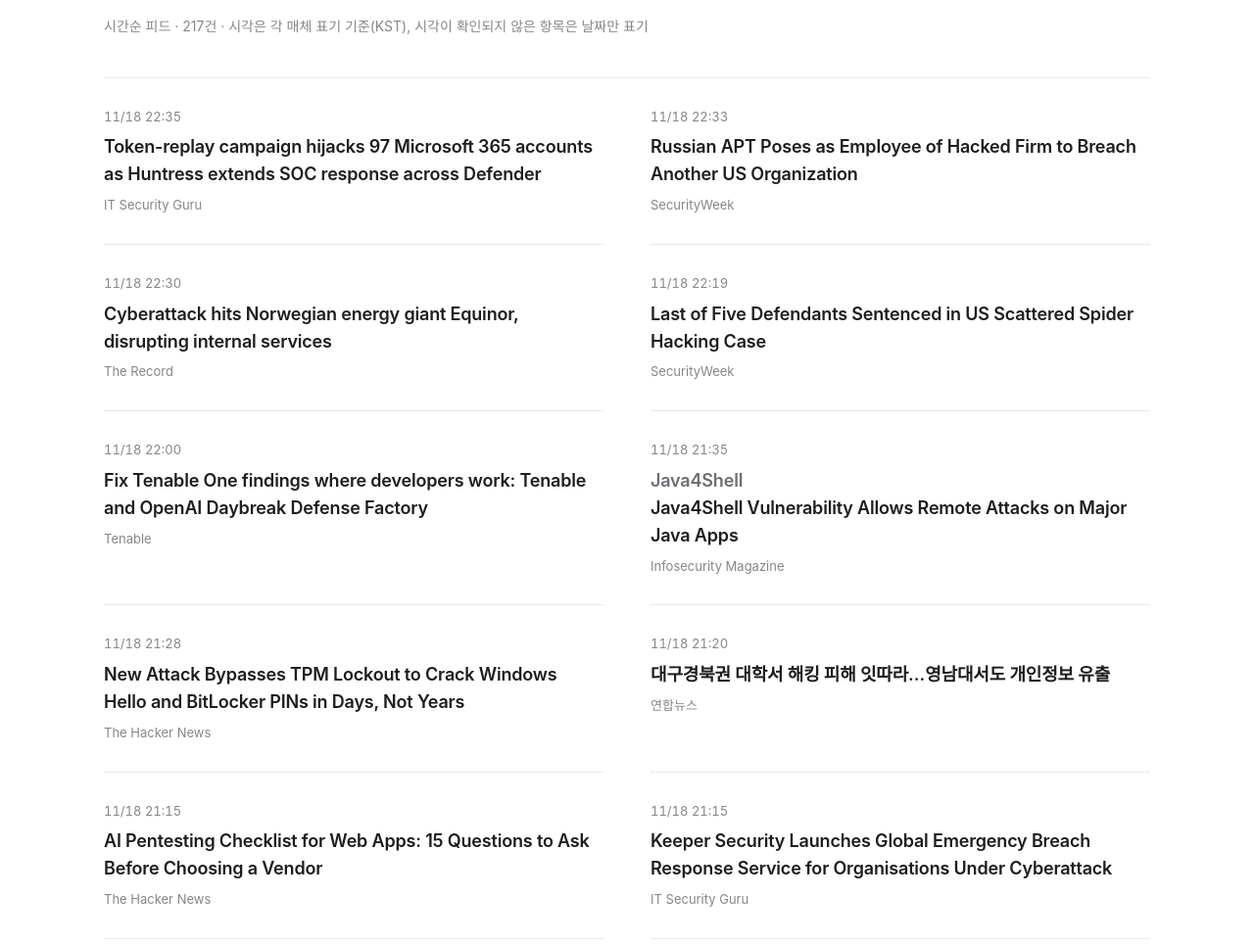
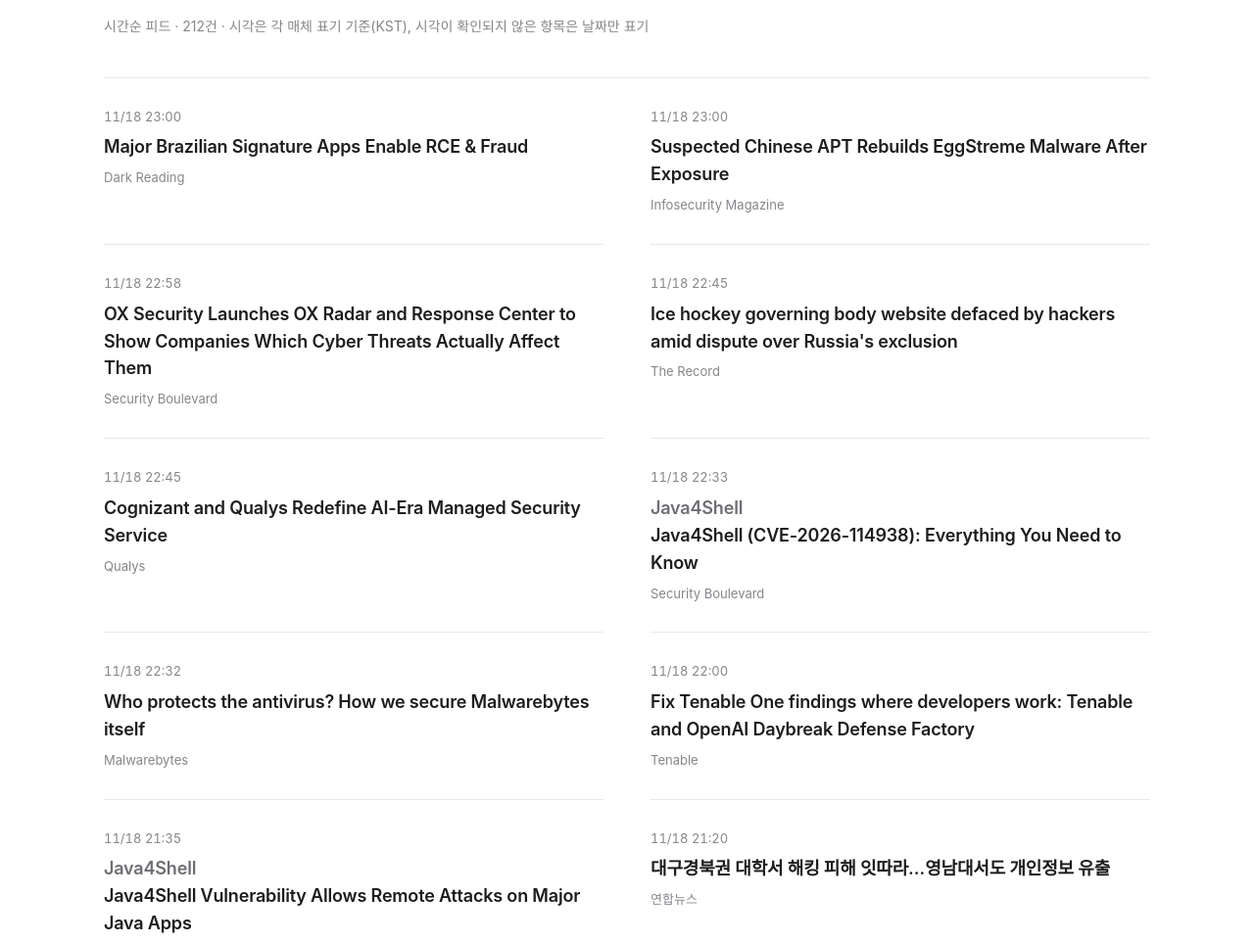
Before and after one commit to seungwooooooo/security-brief, a plain HTML site: page index.html in a window 1280 px wide. Shown: the part 901-1865 px from the top of the page at 98% size. Drawn offline with Linux system fonts and the light colour scheme.

Commit message:
보안뉴스 업데이트: 해외 8건 추가 (2026-11-18 23:06 KST 수집 기준)

```diff
--- a/index.html
+++ b/index.html
@@ -218,7 +218,7 @@
         <p class="mast-date">2026년 11월 18일 수요일 · KST</p>
         <h1>오늘의 보안 브리핑</h1>
         <p class="mast-sub">11월 17~18일 발표된 실제 보안 뉴스를 모았습니다. 오늘의 중심은 원격 코드 실행이 주장되는 Java 취약점 ‘Java4Shell’(RCE 여부는 논란 중), 국내 대학 28곳 연쇄 해킹, 그리고 CNN·BBC까지 번진 Optimizely 공급망 공격입니다.</p>
-        <p class="mast-meta">수집 기준 2026년 11월 18일 22:36 KST · 랜섬웨어 유출 현황은 11월 18일 08:08 KST 확인 · 모든 항목에 출처를 표기했습니다</p>
+        <p class="mast-meta">수집 기준 2026년 11월 18일 23:06 KST · 랜섬웨어 유출 현황은 11월 18일 08:08 KST 확인 · 모든 항목에 출처를 표기했습니다</p>
       </header>
 
       <!-- ===================== 1. 경고 배너 ===================== -->
@@ -235,30 +235,45 @@
       <section aria-labelledby="h-feed" id="sec-feed">
         <div class="sec-head">
           <h2 id="h-feed"><button class="sec-toggle" type="button" aria-expanded="true" aria-controls="body-feed"><span>실시간 뉴스</span><svg class="chev" viewBox="0 0 12 12" width="14" height="14" aria-hidden="true" focusable="false"><path d="M2.5 4.25 6 7.75l3.5-3.5" fill="none" stroke="currentColor" stroke-width="1.6" stroke-linecap="round" stroke-linejoin="round"/></svg></button></h2>
-          <p>시간순 피드 · 217건 · 시각은 각 매체 표기 기준(KST), 시각이 확인되지 않은 항목은 날짜만 표기</p>
+          <p>시간순 피드 · 212건 · 시각은 각 매체 표기 기준(KST), 시각이 확인되지 않은 항목은 날짜만 표기</p>
         </div>
         <div class="sec-body" id="body-feed">
           <div class="sec-inner">
             <div class="feed">
           <article class="feed-item">
-            <span class="feed-time">11/18 22:35</span>
-            <h3><a href="https://www.itsecurityguru.org/2026/11/18/token-replay-campaign-hijacks-97-microsoft-365-accounts-as-huntress-extends-soc-response-across-defender/?utm_source=rss&amp;utm_medium=rss&amp;utm_campaign=token-replay-campaign-hijacks-97-microsoft-365-accounts-as-huntress-extends-soc-response-across-defender" target="_blank" rel="noopener">Token-replay campaign hijacks 97 Microsoft 365 accounts as Huntress extends SOC response across Defender</a></h3>
-            <span class="feed-src">IT Security Guru</span>
+            <span class="feed-time">11/18 23:00</span>
+            <h3><a href="https://www.darkreading.com/vulnerabilities-threats/major-brazilian-signature-app-rce-fraud" target="_blank" rel="noopener">Major Brazilian Signature Apps Enable RCE &amp; Fraud</a></h3>
+            <span class="feed-src">Dark Reading</span>
+          </article>
+          <article class="feed-item">
+            <span class="feed-time">11/18 23:00</span>
+            <h3><a href="https://www.infosecurity-magazine.com/news/eggstreme-malware-rebuilt-after/" target="_blank" rel="noopener">Suspected Chinese APT Rebuilds EggStreme Malware After Exposure</a></h3>
+            <span class="feed-src">Infosecurity Magazine</span>
+          </article>
+          <article class="feed-item">
+            <span class="feed-time">11/18 22:58</span>
+            <h3><a href="https://securityboulevard.com/2026/11/ox-security-launches-ox-radar-and-response-center-to-show-companies-which-cyber-threats-actually-affect-them/" target="_blank" rel="noopener">OX Security Launches OX Radar and Response Center to Show Companies Which Cyber Threats Actually Affect Them</a></h3>
+            <span class="feed-src">Security Boulevard</span>
+          </article>
+          <article class="feed-item">
+            <span class="feed-time">11/18 22:45</span>
+            <h3><a href="https://therecord.media/russia-hockey-cyberattack-championships" target="_blank" rel="noopener">Ice hockey governing body website defaced by hackers amid dispute over Russia's exclusion</a></h3>
+            <span class="feed-src">The Record</span>
+          </article>
+          <article class="feed-item">
+            <span class="feed-time">11/18 22:45</span>
+            <h3><a href="https://blog.qualys.com/product-tech/2026/11/18/cognizant-and-qualys-redefine-ai-era-managed-security-service" target="_blank" rel="noopener">Cognizant and Qualys Redefine AI-Era Managed Security Service</a></h3>
+            <span class="feed-src">Qualys</span>
           </article>
           <article class="feed-item">
             <span class="feed-time">11/18 22:33</span>
-            <h3><a href="https://www.securityweek.com/russian-apt-poses-as-employee-of-hacked-firm-to-breach-another-us-organization/" target="_blank" rel="noopener">Russian APT Poses as Employee of Hacked Firm to Breach Another US Organization</a></h3>
-            <span class="feed-src">SecurityWeek</span>
-          </article>
-          <article class="feed-item">
-            <span class="feed-time">11/18 22:30</span>
-            <h3><a href="https://therecord.media/norway-equinor-cyberattack-energy" target="_blank" rel="noopener">Cyberattack hits Norwegian energy giant Equinor, disrupting internal services</a></h3>
-            <span class="feed-src">The Record</span>
-          </article>
-          <article class="feed-item">
-            <span class="feed-time">11/18 22:19</span>
-            <h3><a href="https://www.securityweek.com/last-of-five-defendants-sentenced-in-us-scattered-spider-hacking-case/" target="_blank" rel="noopener">Last of Five Defendants Sentenced in US Scattered Spider Hacking Case</a></h3>
-            <span class="feed-src">SecurityWeek</span>
+            <h3><span class="feed-tag">Java4Shell</span><a href="https://securityboulevard.com/2026/11/java4shell-cve-2026-114938-everything-you-need-to-know/" target="_blank" rel="noopener">Java4Shell (CVE-2026-114938): Everything You Need to Know</a></h3>
+            <span class="feed-src">Security Boulevard</span>
+          </article>
+          <article class="feed-item">
+            <span class="feed-time">11/18 22:32</span>
+            <h3><a href="https://www.malwarebytes.com/blog/inside-malwarebytes/2026/11/who-protects-the-antivirus-how-we-secure-malwarebytes-itself" target="_blank" rel="noopener">Who protects the antivirus? How we secure Malwarebytes itself</a></h3>
+            <span class="feed-src">Malwarebytes</span>
           </article>
           <article class="feed-item">
             <span class="feed-time">11/18 22:00</span>
@@ -269,11 +284,6 @@
             <span class="feed-time">11/18 21:35</span>
             <h3><span class="feed-tag">Java4Shell</span><a href="https://www.infosecurity-magazine.com/news/java4shell-vulnerability-remote/" target="_blank" rel="noopener">Java4Shell Vulnerability Allows Remote Attacks on Major Java Apps</a></h3>
             <span class="feed-src">Infosecurity Magazine</span>
-          </article>
-          <article class="feed-item">
-            <span class="feed-time">11/18 21:28</span>
-            <h3><a href="https://thehackernews.com/2026/11/flash-chip-attack-bypasses-tpm-lockout.html" target="_blank" rel="noopener">New Attack Bypasses TPM Lockout to Crack Windows Hello and BitLocker PINs in Days, Not Years</a></h3>
-            <span class="feed-src">The Hacker News</span>
           </article>
           <article class="feed-item">
             <span class="feed-time">11/18 21:20</span>
@@ -1026,6 +1036,11 @@
             <span class="feed-src">보안뉴스</span>
           </article>
           <article class="feed-item">
+            <span class="feed-time">11/18 07:01</span>
+            <h3><a href="https://research.checkpoint.com/2026/the-state-of-ransomware-q3-2026/" target="_blank" rel="noopener">The State of Ransomware Q3 2026</a></h3>
+            <span class="feed-src">Check Point Research</span>
+          </article>
+          <article class="feed-item">
             <span class="feed-time">11/18 05:55</span>
             <h3><a href="https://www.yna.co.kr/view/AKR20261117164600002" target="_blank" rel="noopener">미래에셋생명 해킹 유출 1만명 넘어…스트리미 2천명으로 늘어</a></h3>
             <span class="feed-src">연합뉴스</span>
@@ -1335,7 +1350,7 @@
       <div class="stats" aria-label="지표 요약">
         <div class="stat"><b>12</b><span>핵심 이슈 — 진행 중인 대형 사건</span></div>
         <div class="stat"><b>132</b><span>국내 동향 — 11/17~18 보도</span></div>
-        <div class="stat"><b>126</b><span>해외 동향 — 11/17~18 보도</span></div>
+        <div class="stat"><b>121</b><span>해외 동향 — 11/17~18 보도</span></div>
         <div class="stat"><b>43</b><span>CVE·취약점 — CVSS 9.0 이상 39건 포함</span></div>
         <div class="stat"><b>57</b><span>다크웹 유출 — 최근 24시간 건수 (+19%)</span></div>
       </div>
@@ -1480,6 +1495,8 @@
           <a class="src-link" href="https://www.malwarebytes.com/blog/bugs/2026/11/java4shell-a-critical-flaw-with-a-narrow-reach" target="_blank" rel="noopener">Malwarebytes — Java4Shell: A critical flaw with a narrow reach</a>
           &nbsp;·&nbsp;
           <a class="src-link" href="https://www.infosecurity-magazine.com/news/java4shell-vulnerability-remote/" target="_blank" rel="noopener">Infosecurity Magazine — Java4Shell Vulnerability Allows Remote Attacks on Major Java Apps</a>
+          &nbsp;·&nbsp;
+          <a class="src-link" href="https://securityboulevard.com/2026/11/java4shell-cve-2026-114938-everything-you-need-to-know/" target="_blank" rel="noopener">Security Boulevard — Java4Shell (CVE-2026-114938): Everything You Need to Know</a>
         </div>
 
         <div class="tab-panel" role="tabpanel" id="panel-12" aria-labelledby="tab-12">
@@ -1948,7 +1965,7 @@
       <section aria-labelledby="h-trends" id="sec-trends">
         <div class="sec-head">
           <h2 id="h-trends"><button class="sec-toggle" type="button" aria-expanded="false" aria-controls="body-trends"><span>국내·해외 동향</span><svg class="chev" viewBox="0 0 12 12" width="14" height="14" aria-hidden="true" focusable="false"><path d="M2.5 4.25 6 7.75l3.5-3.5" fill="none" stroke="currentColor" stroke-width="1.6" stroke-linecap="round" stroke-linejoin="round"/></svg></button></h2>
-          <p>국내 132건 · 해외 126건 · 2026년 11월 17~18일 보도</p>
+          <p>국내 132건 · 해외 121건 · 2026년 11월 17~18일 보도</p>
         </div>
         <div class="sec-body collapsed" id="body-trends" hidden>
           <div class="sec-inner">
@@ -2503,24 +2520,8 @@
 
           <div class="news-col">
             <h2 id="h-global">해외 동향</h2>
-            <p class="col-note">126건 · November 17–18, 2026</p>
-
-            <article class="news-item">
-              <h3><a href="https://www.itsecurityguru.org/2026/11/18/token-replay-campaign-hijacks-97-microsoft-365-accounts-as-huntress-extends-soc-response-across-defender/?utm_source=rss&amp;utm_medium=rss&amp;utm_campaign=token-replay-campaign-hijacks-97-microsoft-365-accounts-as-huntress-extends-soc-response-across-defender" target="_blank" rel="noopener">Token-replay campaign hijacks 97 Microsoft 365 accounts as Huntress extends SOC response across Defender</a></h3>
-              <span class="news-meta">IT Security Guru · Nov 18, 2026</span>
-            </article>
-            <article class="news-item">
-              <h3><a href="https://www.securityweek.com/russian-apt-poses-as-employee-of-hacked-firm-to-breach-another-us-organization/" target="_blank" rel="noopener">Russian APT Poses as Employee of Hacked Firm to Breach Another US Organization</a></h3>
-              <span class="news-meta">SecurityWeek · Nov 18, 2026</span>
-            </article>
-            <article class="news-item">
-              <h3><a href="https://therecord.media/norway-equinor-cyberattack-energy" target="_blank" rel="noopener">Cyberattack hits Norwegian energy giant Equinor, disrupting internal services</a></h3>
-              <span class="news-meta">The Record · Nov 18, 2026</span>
-            </article>
-            <article class="news-item">
-              <h3><a href="https://www.securityweek.com/last-of-five-defendants-sentenced-in-us-scattered-spider-hacking-case/" target="_blank" rel="noopener">Last of Five Defendants Sentenced in US Scattered Spider Hacking Case</a></h3>
-              <span class="news-meta">SecurityWeek · Nov 18, 2026</span>
-            </article>
+            <p class="col-note">121건 · November 17–18, 2026</p>
+
             <article class="news-item">
               <h3><a href="https://www.tenable.com/blog/openai-connector-tenable-one-codex-security" target="_blank" rel="noopener">Fix Tenable One findings where developers work: Tenable and OpenAI Daybreak Defense Factory</a></h3>
               <span class="news-meta">Tenable · Nov 18, 2026</span>
@@ -2528,10 +2529,6 @@
             <article class="news-item">
               <h3><a href="https://www.infosecurity-magazine.com/news/java4shell-vulnerability-remote/" target="_blank" rel="noopener">Java4Shell Vulnerability Allows Remote Attacks on Major Java Apps</a></h3>
               <span class="news-meta">Infosecurity Magazine · Nov 18, 2026</span>
-            </article>
-            <article class="news-item">
-              <h3><a href="https://thehackernews.com/2026/11/flash-chip-attack-bypasses-tpm-lockout.html" target="_blank" rel="noopener">New Attack Bypasses TPM Lockout to Crack Windows Hello and BitLocker PINs in Days, Not Years</a></h3>
-              <span class="news-meta">The Hacker News · Nov 18, 2026</span>
             </article>
             <article class="news-item">
               <h3><a href="https://thehackernews.com/2026/11/ai-pentesting-checklist-for-web-apps-15.html" target="_blank" rel="noopener">AI Pentesting Checklist for Web Apps: 15 Questions to Ask Before Choosing a Vendor</a></h3>
```
